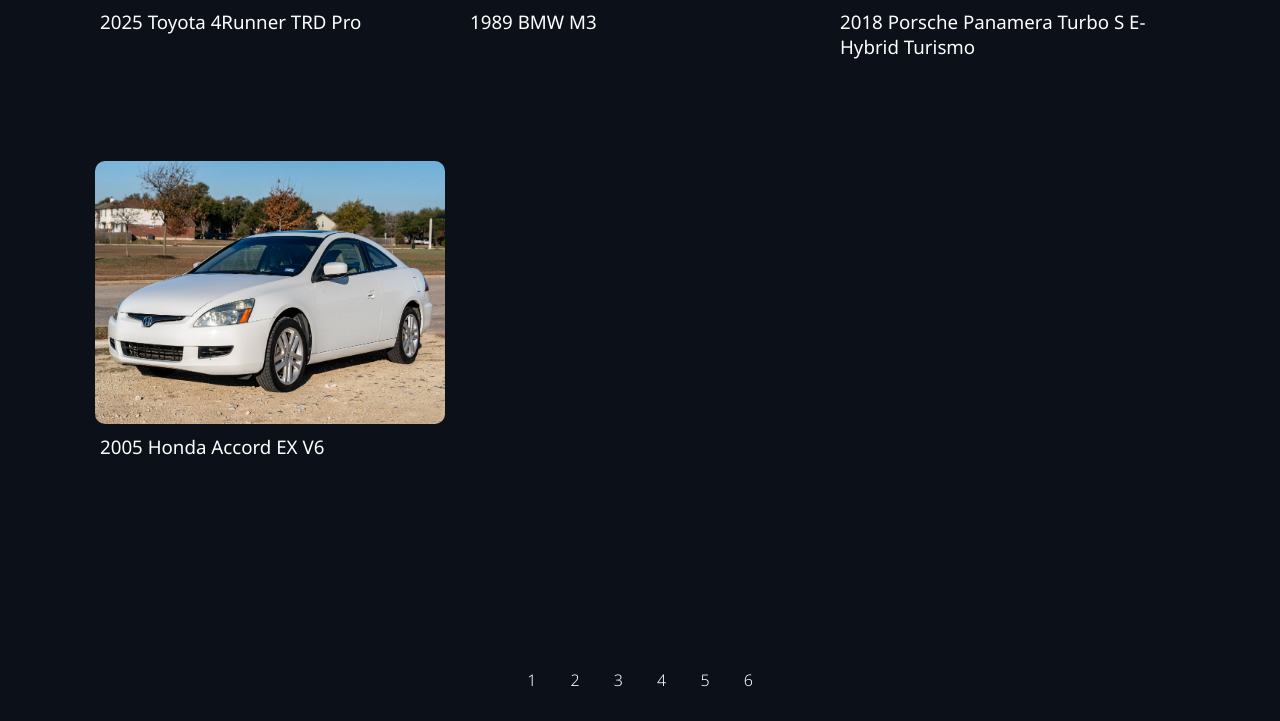
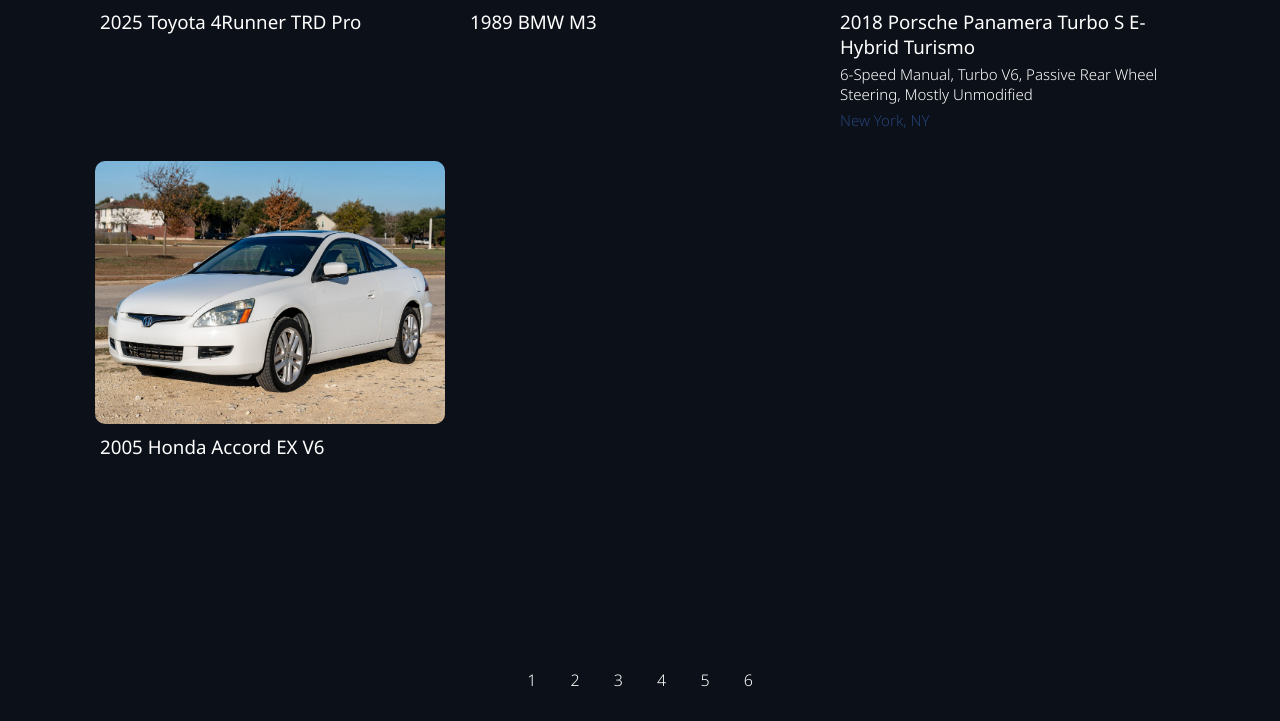
Before and after one commit to GitChakib/Cool-Website, a PHP site: page /Dashboard.html in a window 1280 px wide. Shown: the part 1505-2226 px from the top of the page. Run offline with PHP 8.4, Linux system fonts and the light colour scheme.

Commit message:
made a good example in the dashboard

```diff
--- a/CSS/Theme.css
+++ b/CSS/Theme.css
@@ -222,8 +222,15 @@
     width: 100%; height: 95%;
     border-radius: 10px;
 }
-.car #brief-description{
+.car .brief-description{
+    font-size: 15px;
+    margin: 0;
+    padding-left: 5px;
+}
+.car .location{
     margin-left: 5px;
+    font-size: 15px;
+    color: #254077;
 }
 .car h3{
     margin: 5px;
--- a/Car_Listing.html
+++ b/Car_Listing.html
@@ -34,8 +34,8 @@
    </header>
    <section class = "main-listing">
     <div class = "car-header">
-    <h2 id = "car-name"> 2014 Audi SQ5 </h2>
-    <p id = "brief-description">Supercharged V6, QUATTRO AWD, Stock, 354-hp </p>
+    <h2 class = "car-name"> Car Name </h2>
+    <p class = "brief-description"></p>
     </div>
     <div class = "car-image-block">
       <div class = "main-image">
--- a/Dashboard.html
+++ b/Dashboard.html
@@ -79,49 +79,56 @@
       <div class = "car">
          <a href="Car_Listing.html"> <img src = "Images/XDgYY.jpg" width = "340"  height = "250"> </a>
          <h3> <a href="Car_Listing.html">2019 Audi RS5 </a> </h3>
-         <p id = "brief-description"> </p>
+         <p class = "brief-description"> </p>
+         <p class = "location"> </p>
       </div>
       </article>
     <article class="car-listing" data-year="2018" data-price="55000" data-mileage="49000"  data-displacement="3.0">
      <div class = "car">
         <a href="Car_Listing.html"><img src = "images/ToTxv.jpg" width = "340" height = "250"></a>
          <h3><a href="Car_Listing.html">2018 Range Rover Sport P300 </a> </h3>
-          <p id = "brief-description"> </p>
+          <p class = "brief-description"> </p>
+          <p class = "location"> </p>
       </div>
       </article>
       <article class="car-listing" data-year="2016" data-price="32000" data-mileage="15000"  data-displacement="6.2">
       <div class = "car">
           <a href="Car_Listing.html"><img src = "Images/30RJdN1G-aocY4fs.jpeg" width = "340" height = "250"></a>
           <h3> <a href="Car_Listing.html" id = "car-name">2016 Chevrolet Corvette C7 Z06 </a> </h3>
-          <p id = "brief-description"> </p>
+          <p class = "brief-description"> </p>
+          <p class = "location"> </p>
         </div>
         </article>
     <article class="car-listing" data-year="2025" data-price="15000" data-mileage="30000"  data-displacement="2.5">
       <div class = "car">
    <a href="Car_Listing.html"> <img src = "Images/KDylXovr-mPqmZiTK-L.jpeg" width = "340" height = "250"> </a>
         <h3><a href="Car_Listing.html">2025 Toyota 4Runner TRD Pro </a></h3>
-        <p id = "brief-description"> </p>
+        <p class = "brief-description"> </p>
+        <p class = "location"> </p>
         </div>
    </article>
        <article class="car-listing" data-year="2020" data-price="45000" data-mileage="20000"  data-displacement="2.0">
       <div class = "car">
         <a href="Car_Listing.html"> <img src = "Images/gH3v0.jpg" width = "340" height = "250"> </a>
         <h3> <a href="Car_Listing.html"> 1989 BMW M3 </a> </h3>
-        <p id = "brief-description"> </p>
+        <p class = "brief-description"> </p>
+        <p class = "location"> </p>
      </div>
     </article>
         <article class="car-listing" data-year="2021" data-price="40000" data-mileage="10000"  data-displacement="2.0">
         <div class = "car">
           <a href="Car_Listing.html"> <img src = "Images/9ldmalgE-H9gkfuR.jpg" width = "340" height = "250"> </a>
           <h3><a href="Car_Listing.html">2018 Porsche Panamera Turbo S E-Hybrid Turismo </a></h3>
-          <p id = "brief-description"> </p>
+          <p class = "brief-description"> </p>
+          <p class = "location"> </p>
           </div>
   </article>
        <article class="car-listing" data-year="2005" data-price="8000" data-mileage="120000"  data-displacement="2.0">
         <div class = "car">
           <a href="Car_Listing.html"> <img src = "Images/HondaAccord200520260217008jpg.jpeg" width = "340" height = "250"> </a>
           <h3><a href="Car_Listing.html">2005 Honda Accord EX V6 </a></h3>
-          <p id = "brief-description"> </p>
+          <p class = "brief-description"> </p>
+          <p class = "location"> </p>
           </div>
   </article>
   </div>
--- a/Functionality.js
+++ b/Functionality.js
@@ -1,2 +1,3 @@
-document.getElementById("brief-description").textContent = `This is a brief description of the car. It provides an overview of the car's features, condition.`;
-document.getElementById("lcoation").textContent = `Location: New York, NY`;
+document.getElementsByClassName("brief-description")[5].textContent = `6-Speed Manual, Turbo V6, Passive Rear Wheel Steering, Mostly Unmodified`;
+document.getElementsByClassName("brief-description")[0].textContent = `Supercharged V6, QUATTRO AWD, Stock, 354-hp`;
+document.getElementsByClassName("location")[5].textContent = `New York, NY`;
```
